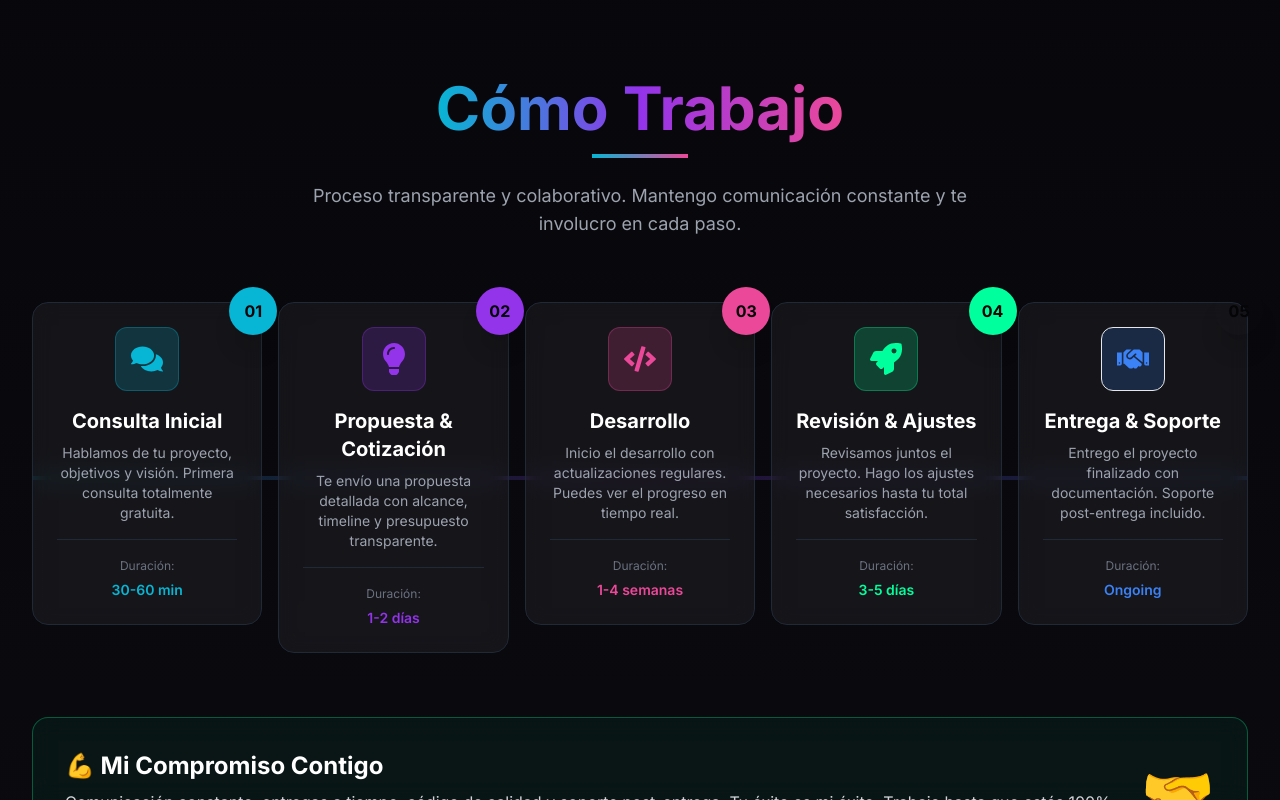
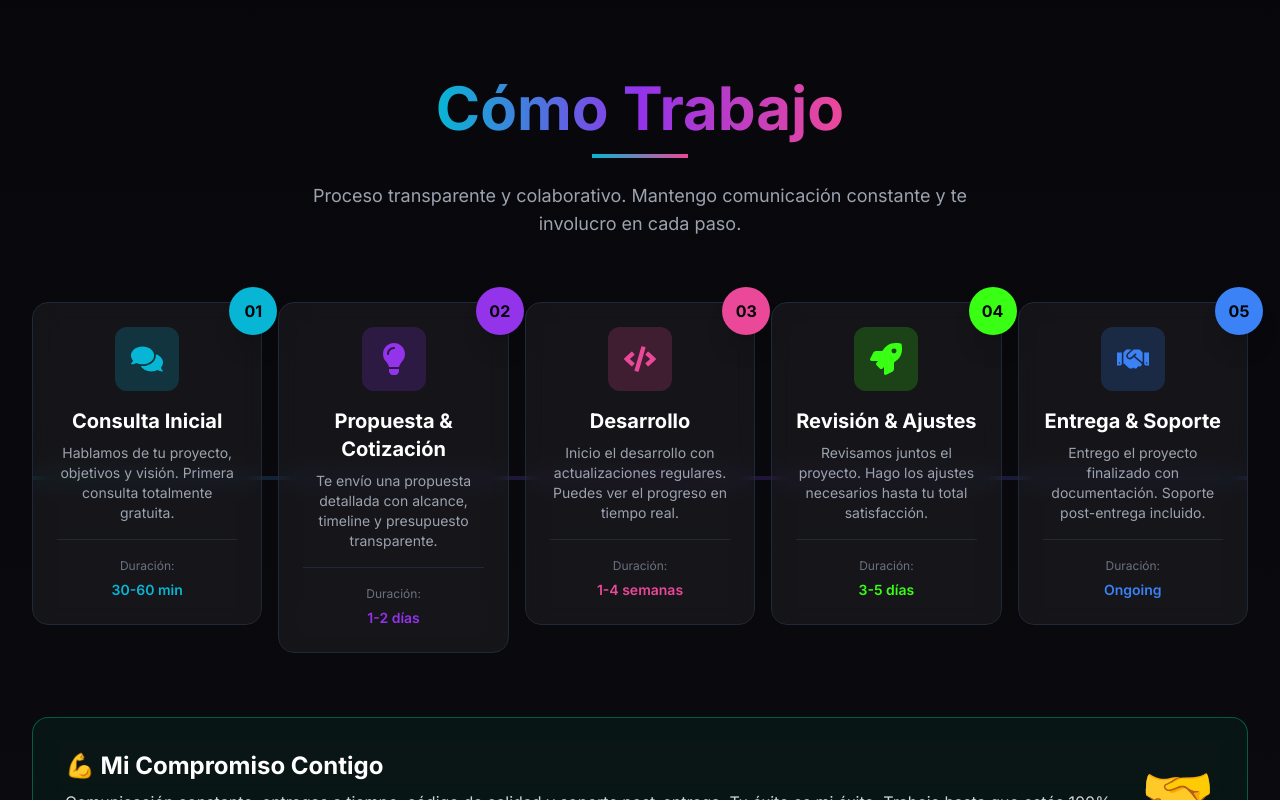
Before and after one commit to probuho/Portafolio_AntonioCanchica, a Next.js app: page / in a window 1280 px wide. Shown: the part 2735-3535 px from the top of the page. Built offline with nearby package versions, Linux system fonts and the light colour scheme.

Commit message:
🐛 FIX: Burbuja #5 ahora visible - Clases Tailwind estáticas en Process

```diff
--- a/components/Process.tsx
+++ b/components/Process.tsx
@@ -10,7 +10,13 @@ export default function Process() {
             title: 'Consulta Inicial',
             description: 'Hablamos de tu proyecto, objetivos y visión. Primera consulta totalmente gratuita.',
             duration: '30-60 min',
-            color: 'cyber-cyan',
+            colorClasses: {
+                badge: 'bg-cyber-cyan',
+                bg: 'bg-cyber-cyan/20',
+                border: 'border-cyber-cyan/30',
+                text: 'text-cyber-cyan',
+                timeline: 'bg-cyber-cyan/30',
+            }
         },
         {
             number: '02',
@@ -18,7 +24,13 @@ export default function Process() {
             title: 'Propuesta & Cotización',
             description: 'Te envío una propuesta detallada con alcance, timeline y presupuesto transparente.',
             duration: '1-2 días',
-            color: 'cyber-purple',
+            colorClasses: {
+                badge: 'bg-cyber-purple',
+                bg: 'bg-cyber-purple/20',
+                border: 'border-cyber-purple/30',
+                text: 'text-cyber-purple',
+                timeline: 'bg-cyber-purple/30',
+            }
         },
         {
             number: '03',
@@ -26,7 +38,13 @@ export default function Process() {
             title: 'Desarrollo',
             description: 'Inicio el desarrollo con actualizaciones regulares. Puedes ver el progreso en tiempo real.',
             duration: '1-4 semanas',
-            color: 'cyber-pink',
+            colorClasses: {
+                badge: 'bg-cyber-pink',
+                bg: 'bg-cyber-pink/20',
+                border: 'border-cyber-pink/30',
+                text: 'text-cyber-pink',
+                timeline: 'bg-cyber-pink/30',
+            }
         },
         {
             number: '04',
@@ -34,7 +52,13 @@ export default function Process() {
             title: 'Revisión & Ajustes',
             description: 'Revisamos juntos el proyecto. Hago los ajustes necesarios hasta tu total satisfacción.',
             duration: '3-5 días',
-            color: 'cyber-neon',
+            colorClasses: {
+                badge: 'bg-[#39FF14]',
+                bg: 'bg-[#39FF14]/20',
+                border: 'border-[#39FF14]/30',
+                text: 'text-[#39FF14]',
+                timeline: 'bg-[#39FF14]/30',
+            }
         },
         {
             number: '05',
@@ -42,7 +66,13 @@ export default function Process() {
             title: 'Entrega & Soporte',
             description: 'Entrego el proyecto finalizado con documentación. Soporte post-entrega incluido.',
             duration: 'Ongoing',
-            color: 'cyber-blue',
+            colorClasses: {
+                badge: 'bg-cyber-blue',
+                bg: 'bg-cyber-blue/20',
+                border: 'border-cyber-blue/30',
+                text: 'text-cyber-blue',
+                timeline: 'bg-cyber-blue/30',
+            }
         },
     ];
 
@@ -65,7 +95,7 @@ export default function Process() {
                 {/* Desktop Timeline */}
                 <div className="hidden md:block relative">
                     {/* Connecting Line */}
-                    <div className="absolute top-1/2 left-0 right-0 h-1 bg-gradient-to-r from-cyber-cyan via-cyber-purple via-cyber-pink via-cyber-neon to-cyber-blue transform -translate-y-1/2 opacity-20"></div>
+                    <div className="absolute top-1/2 left-0 right-0 h-1 bg-gradient-to-r from-cyber-cyan via-cyber-purple via-cyber-pink via-[#39FF14] to-cyber-blue transform -translate-y-1/2 opacity-20"></div>
 
                     <div className="grid grid-cols-5 gap-4">
                         {steps.map((step, index) => (
@@ -73,13 +103,13 @@ export default function Process() {
                                 {/* Step Card */}
                                 <div className="glass-effect p-6 rounded-2xl border border-gray-800 hover:border-cyber-purple card-hover group">
                                     {/* Number Badge */}
-                                    <div className={`absolute -top-4 -right-4 w-12 h-12 rounded-full bg-${step.color} flex items-center justify-center font-bold text-cyber-darker shadow-xl`}>
+                                    <div className={`absolute -top-4 -right-4 w-12 h-12 rounded-full ${step.colorClasses.badge} flex items-center justify-center font-bold text-cyber-darker shadow-xl`}>
                                         {step.number}
                                     </div>
 
                                     {/* Icon */}
-                                    <div className={`w-16 h-16 rounded-xl bg-${step.color}/20 border border-${step.color}/30 flex items-center justify-center mb-4 mx-auto group-hover:scale-110 transition-transform`}>
-                                        <step.icon className={`w-8 h-8 text-${step.color}`} />
+                                    <div className={`w-16 h-16 rounded-xl ${step.colorClasses.bg} ${step.colorClasses.border} flex items-center justify-center mb-4 mx-auto group-hover:scale-110 transition-transform`}>
+                                        <step.icon className={`w-8 h-8 ${step.colorClasses.text}`} />
                                     </div>
 
                                     {/* Title */}
@@ -93,9 +123,9 @@ export default function Process() {
                                     </p>
 
                                     {/* Duration */}
-                                    <div className={`text-center pt-3 border-t border-gray-800`}>
+                                    <div className="text-center pt-3 border-t border-gray-800">
                                         <span className="text-gray-500 text-xs">Duración:</span>
-                                        <div className={`text-${step.color} font-semibold text-sm mt-1`}>
+                                        <div className={`${step.colorClasses.text} font-semibold text-sm mt-1`}>
                                             {step.duration}
                                         </div>
                                     </div>
@@ -111,25 +141,25 @@ export default function Process() {
                         <div key={index} className="relative pl-12">
                             {/* Timeline Line */}
                             {index !== steps.length - 1 && (
-                                <div className={`absolute left-6 top-16 bottom-0 w-0.5 bg-${step.color}/30`}></div>
+                                <div className={`absolute left-6 top-16 bottom-0 w-0.5 ${step.colorClasses.timeline}`}></div>
                             )}
 
                             {/* Number Circle */}
-                            <div className={`absolute left-0 top-0 w-12 h-12 rounded-full bg-${step.color} flex items-center justify-center font-bold text-cyber-darker shadow-xl`}>
+                            <div className={`absolute left-0 top-0 w-12 h-12 rounded-full ${step.colorClasses.badge} flex items-center justify-center font-bold text-cyber-darker shadow-xl`}>
                                 {step.number}
                             </div>
 
                             {/* Card */}
                             <div className="glass-effect p-6 rounded-2xl border border-gray-800">
                                 <div className="flex items-start gap-4 mb-4">
-                                    <div className={`w-12 h-12 rounded-lg bg-${step.color}/20 border border-${step.color}/30 flex items-center justify-center flex-shrink-0`}>
-                                        <step.icon className={`w-6 h-6 text-${step.color}`} />
+                                    <div className={`w-12 h-12 rounded-lg ${step.colorClasses.bg} ${step.colorClasses.border} flex items-center justify-center flex-shrink-0`}>
+                                        <step.icon className={`w-6 h-6 ${step.colorClasses.text}`} />
                                     </div>
                                     <div className="flex-1">
                                         <h3 className="text-lg font-bold text-white mb-1">
                                             {step.title}
                                         </h3>
-                                        <span className={`text-${step.color} text-sm font-semibold`}>
+                                        <span className={`${step.colorClasses.text} text-sm font-semibold`}>
                                             {step.duration}
                                         </span>
                                     </div>
```
